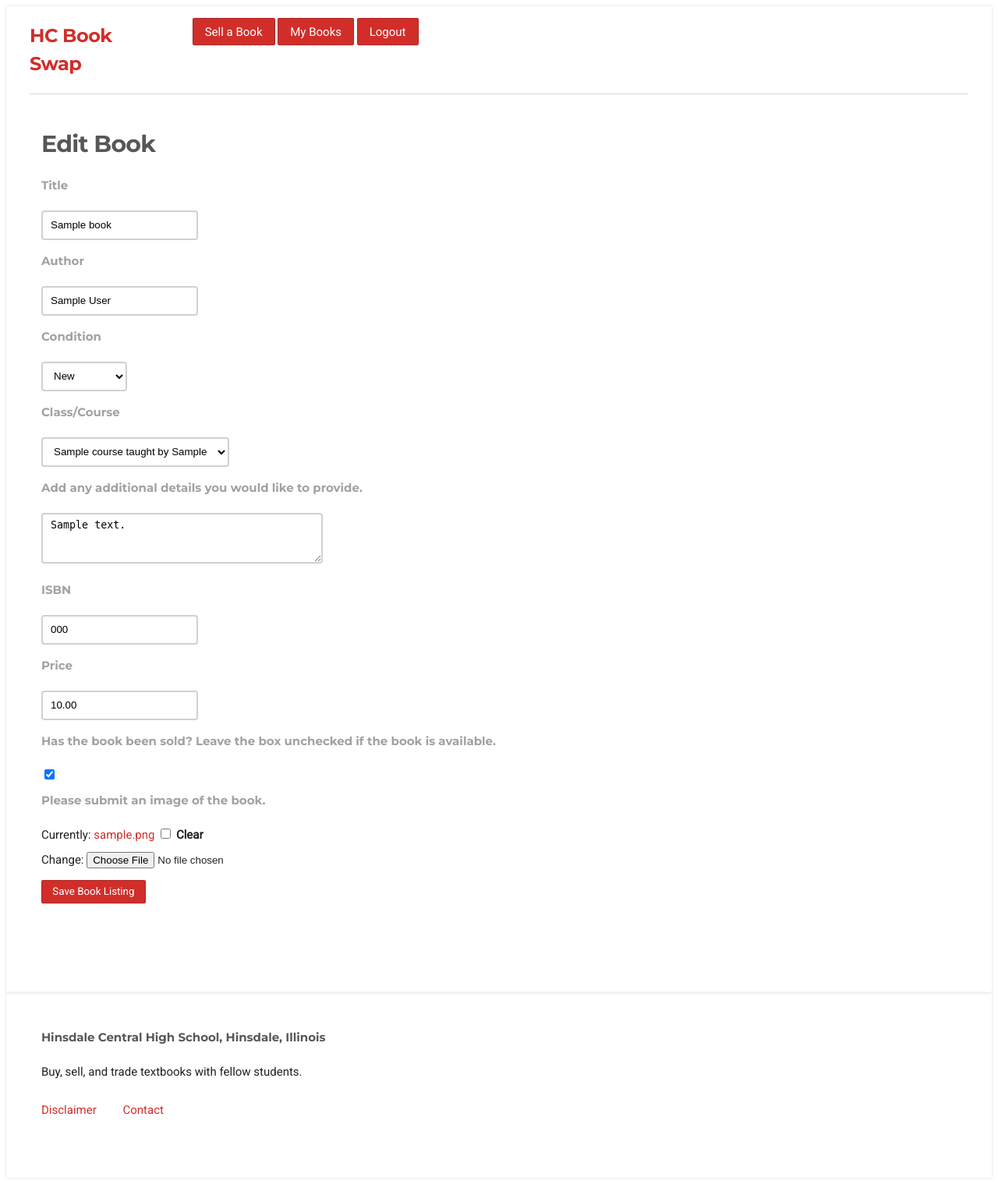
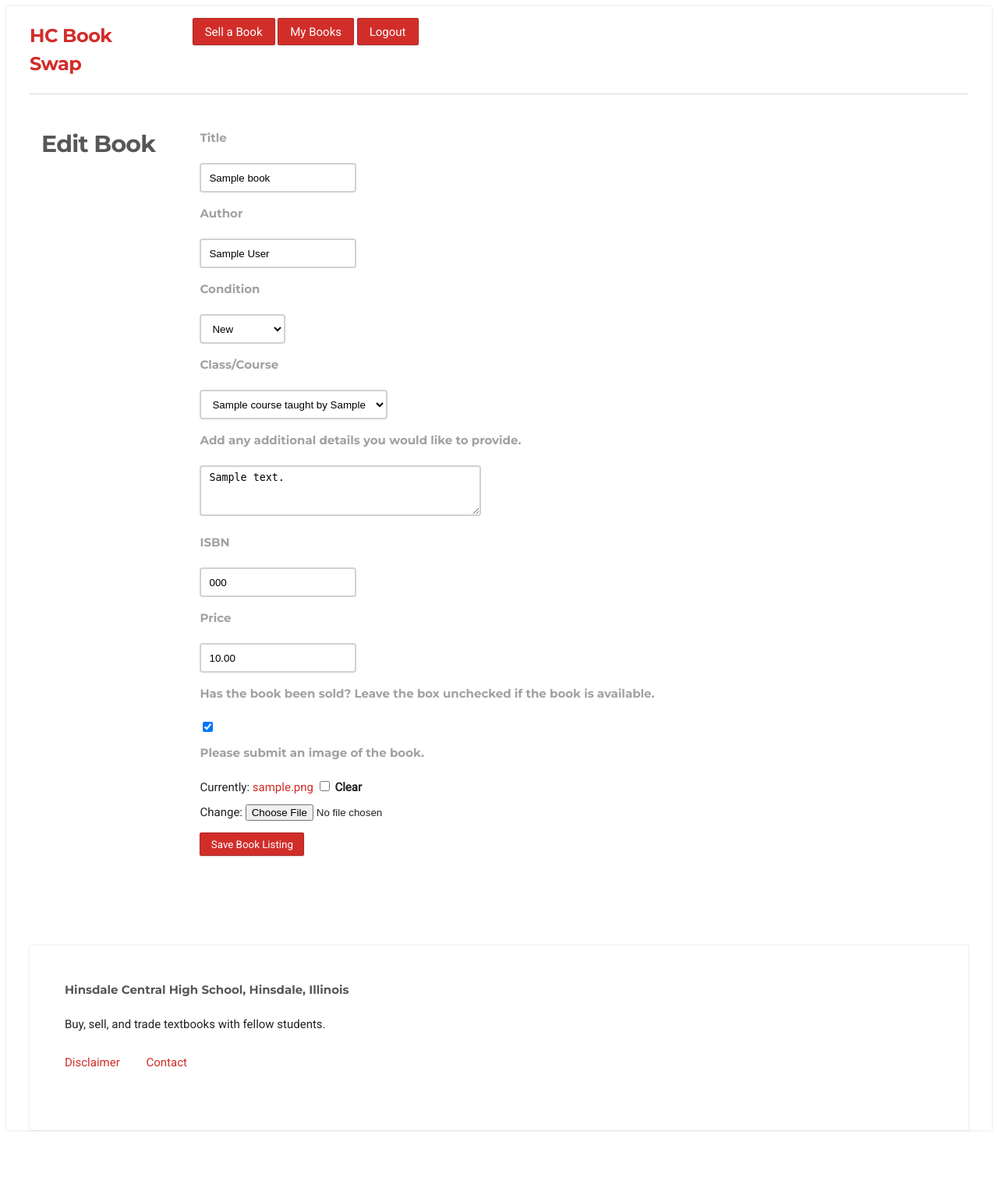
Before and after one commit to somair/hc_book_swap, a Django app: page /book/1/edit in a window 1280 px wide. Shown: the whole page at 78% size. After the commit the page ends 1451 px from the top, so only its background shows below. Run offline with Django 3.2, Linux system fonts and the light colour scheme; a user stored in the database is signed in; tables that the repository leaves empty hold one stand-in row (values such as "Sample post"); parts of the project's set-up code (start-up, migrations or seed data) failed here and were passed over.

Commit message:
templates: Fix closing tag errors and edit page structure

```diff
--- a/templates/books/add_book.html
+++ b/templates/books/add_book.html
@@ -5,7 +5,7 @@
 {% block body %}
     <div class="row">
         <div class="two columns">
-          <h4 class="secondary-heading">Add Book</h3>
+          <h4 class="secondary-heading">Add Book</h4>
         </div>
         <div class="ten columns">
             {% if user.is_authenticated %}
--- a/templates/books/contact_success.html
+++ b/templates/books/contact_success.html
@@ -5,7 +5,7 @@
 {% block body %}
   <div class="row">
     <div class="two columns">
-      <h4 class="secondary-heading">Contact</h3>
+      <h4 class="secondary-heading">Contact</h4>
     </div>
     <div class="ten columns">
         <p>
--- a/templates/books/edit_book.html
+++ b/templates/books/edit_book.html
@@ -3,7 +3,11 @@
 {% block title %}Edit Book{% endblock %}
 
 {% block body %}
-    <h4 class="secondary-heading">Edit Book</h5>
+    <div class="row">
+        <div class="two columns">
+          <h4 class="secondary-heading">Edit Book</h4>
+        </div>
+        <div class="ten columns">
             <form class="hc-book-form" method="post" action="{% url 'edit_book' book.id %}" enctype='multipart/form-data'>
                 {% csrf_token %}
                 {% for hidden in form.hidden_fields %}
@@ -17,4 +21,5 @@
                 {% endfor %}
                 <input type="submit" name="submit" value="Save Book Listing" />
             </form>
+        </div>
 {% endblock %}
--- a/templates/books/my_books.html
+++ b/templates/books/my_books.html
@@ -5,7 +5,7 @@
 {% block body %}
   <div class="row">
     <div class="two columns">
-        <h4 class="secondary-heading">{{ user.username }}'s Books</h3>
+        <h4 class="secondary-heading">{{ user.username }}'s Books</h4>
         <span><strong>Email:</strong> {{ user.email }}</span>
     </div>
     <div class="ten columns">
--- a/templates/registration/login.html
+++ b/templates/registration/login.html
@@ -5,7 +5,7 @@
 {% block body %}
   <div class="row">
     <div class="two columns">
-      <h4 class="secondary-heading">Login</h3>
+      <h4 class="secondary-heading">Login</h4>
     </div>
     <div class="ten columns">
       <form method="post">
--- a/templates/registration/register.html
+++ b/templates/registration/register.html
@@ -5,7 +5,7 @@
 {% block body %}
   <div class="row">
     <div class="two columns">
-      <h4 class="secondary-heading">Register</h3>
+      <h4 class="secondary-heading">Register</h4>
     </div>
     <div class="ten columns">
       <form method="post">
--- a/templates/static_pages/contact.html
+++ b/templates/static_pages/contact.html
@@ -5,7 +5,7 @@
 {% block body %}
   <div class="row">
     <div class="two columns">
-      <h4 class="secondary-heading">Contact</h3>
+      <h4 class="secondary-heading">Contact</h4>
     </div>
     <div class="ten columns">
         <p>Contact information TBD.</p>
--- a/templates/static_pages/disclaimer.html
+++ b/templates/static_pages/disclaimer.html
@@ -5,7 +5,7 @@
 {% block body %}
   <div class="row">
     <div class="two columns">
-      <h4 class="secondary-heading">Disclaimer</h3>
+      <h4 class="secondary-heading">Disclaimer</h4>
     </div>
     <div class="ten columns">
         <p>Disclaimer information TBD.</p>
```
Lines whose indentation alone changed are shown as unchanged.
